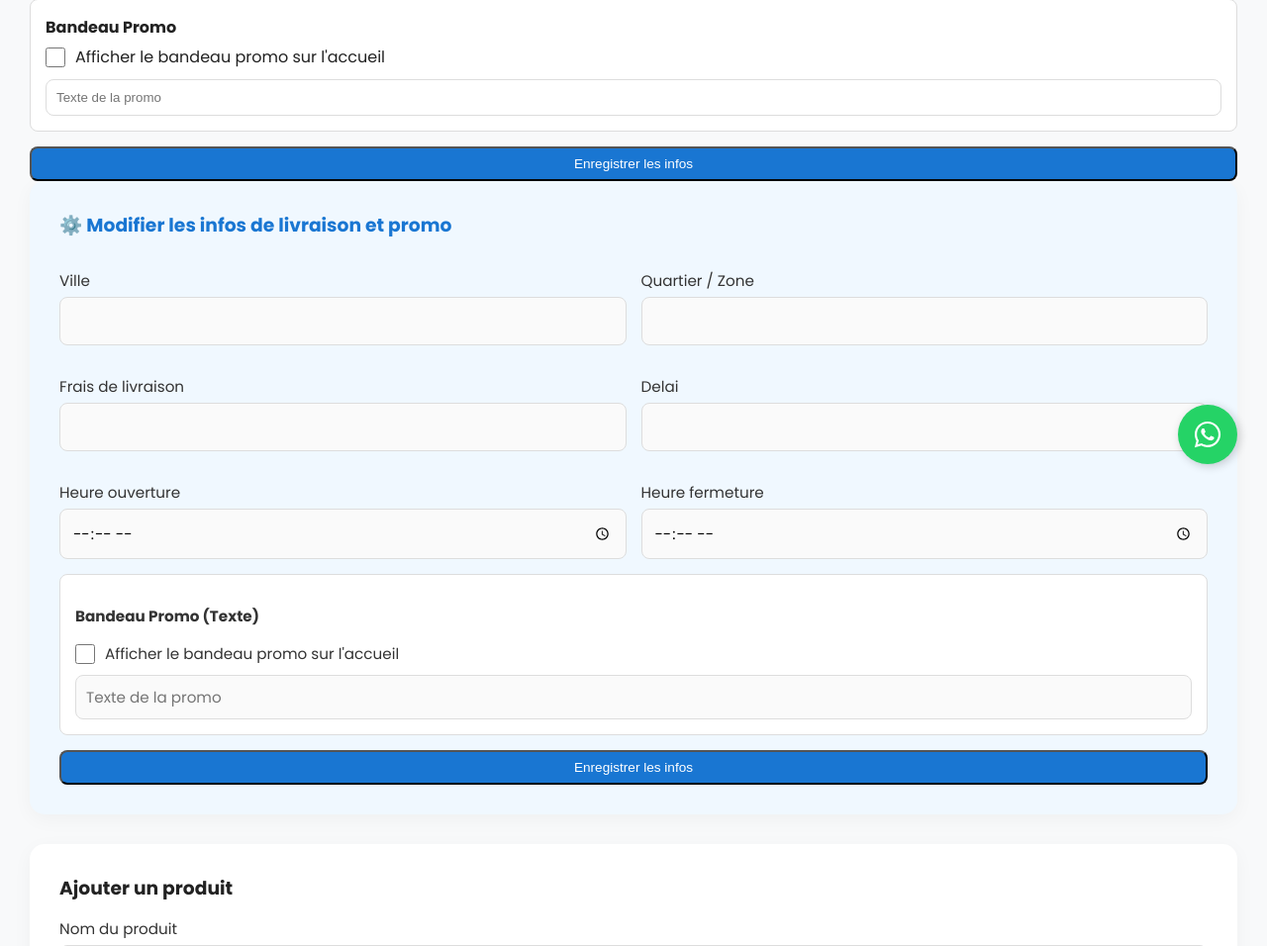
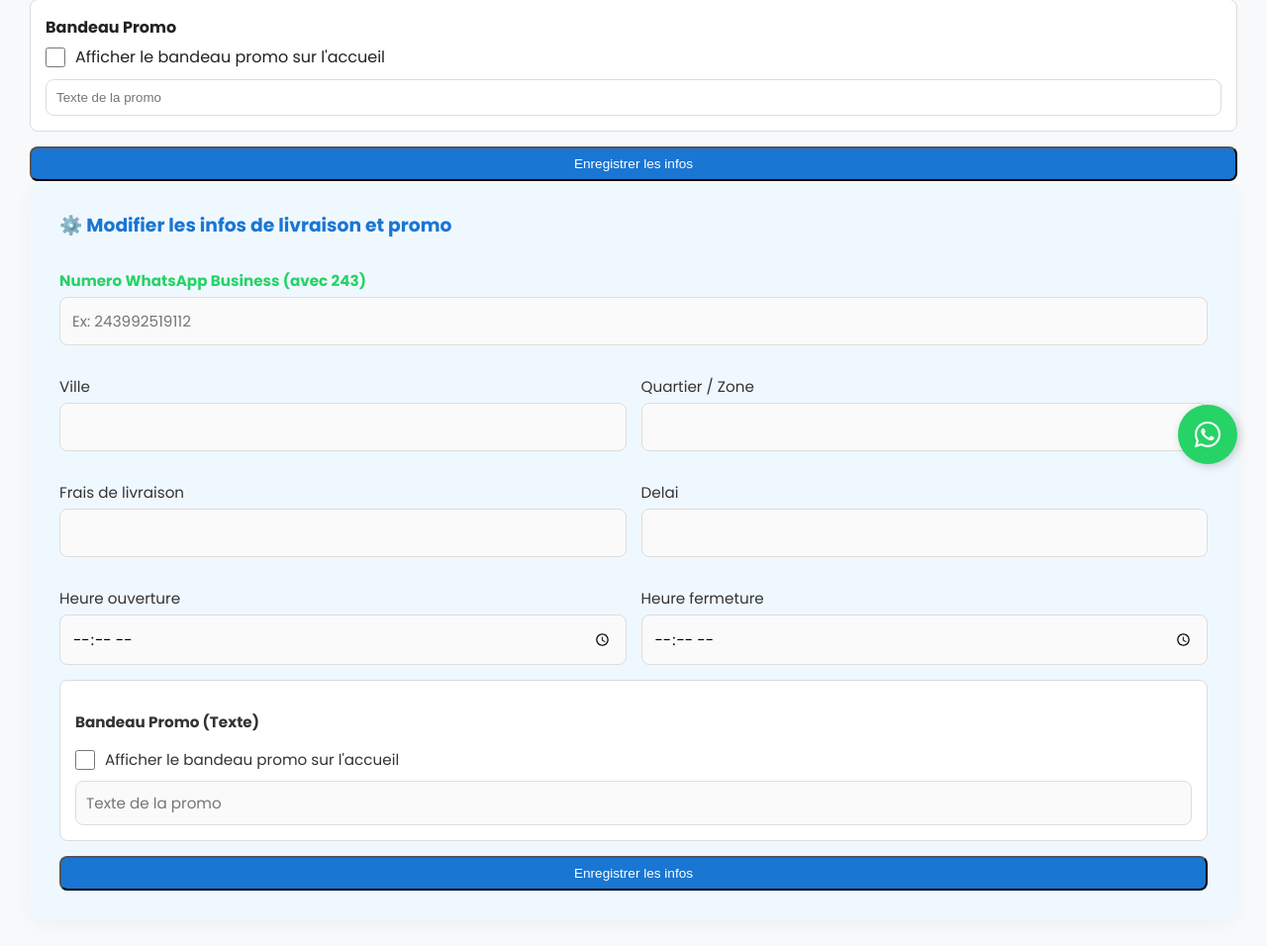
Before and after one commit to jacobilisadjiga243-oss/joel-business, a Python web app: template templates/admin_dashboard.html in a window 1280 px wide. Shown: the part 301-1257 px from the top of the page at 99% size. Run offline with Jinja, Linux system fonts and the light colour scheme; the template is opened without the code that fills it, so the values that code supplies are empty.

Commit message:
Ajout de la gestion du numero WhatsApp depuis l'admin

```diff
--- a/app.py
+++ b/app.py
@@ -11,7 +11,7 @@ app = Flask(__name__)
 app.config.from_object(Config)
 db = SQLAlchemy(app)
 
-WHATSAPP_NUMBER = "243992519112"
+WHATSAPP_NUMBER = "243992519112" # Valeur par defaut
 ADMIN_PASSWORD = "joel2026"
 
 class Produit(db.Model):
@@ -320,6 +320,7 @@ def admin_infos():
     info.heure_fin = request.form.get("heure_fin")
     info.promo_texte = request.form.get("promo_texte")
     info.promo_active = True if request.form.get("promo_active") else False
+    info.whatsapp = request.form.get("whatsapp")
     db.session.commit()
     flash("Infos mises a jour !", "success")
     return redirect(url_for("admin_dashboard"))
--- a/templates/admin_dashboard.html
+++ b/templates/admin_dashboard.html
@@ -35,6 +35,10 @@
         <h3 style="margin-bottom: 15px; color: #1976d2;">⚙️ Modifier les infos de livraison et promo</h3>
         <form method="POST" action="/admin/infos">
             <div style="display:grid; grid-template-columns: 1fr 1fr; gap: 15px;">
+                <div style="grid-column: 1 / -1;">
+                    <label style="color: #25D366; font-weight: bold;">Numero WhatsApp Business (avec 243)</label>
+                    <input type="text" name="whatsapp" value="{{ info.whatsapp }}" placeholder="Ex: 243992519112" required>
+                </div>
                 <div><label>Ville</label><input type="text" name="ville" value="{{ info.ville }}" required></div>
                 <div><label>Quartier / Zone</label><input type="text" name="quartier" value="{{ info.quartier }}" required></div>
                 <div><label>Frais de livraison</label><input type="text" name="frais" value="{{ info.frais }}" required></div>
--- a/templates/base.html
+++ b/templates/base.html
@@ -59,7 +59,7 @@
     </p>
 </footer>
 
-<a href="https://wa.me/243992519112?text=Bonjour%20Joel%20Business%2C%20je%20suis%20interesse%20par%20vos%20produits." target="_blank" class="whatsapp-float">
+<a href="https://wa.me/{{ info.whatsapp or "243992519112" }}?text=Bonjour%20Joel%20Business%2C%20je%20suis%20interesse%20par%20vos%20produits." target="_blank" class="whatsapp-float">
     <svg xmlns="http://www.w3.org/2000/svg" viewBox="0 0 448 512" width="30" height="30" fill="white"><path d="M380.9 97.1C339 55.1 283.2 32 223.9 32c-122.4 0-222 99.6-222 222 0 39.1 10.2 77.3 29.6 111L0 480l117.7-30.9c32.4 17.7 68.9 27 106.1 27h.1c122.3 0 224.1-99.6 224.1-222 0-59.3-25.2-115-67.1-157zm-157 341.6c-33.2 0-65.7-8.9-94-25.7l-6.7-4-69.8 18.3L72 359.2l-4.4-7c-18.5-29.4-28.2-63.3-28.2-98.2 0-101.7 82.8-184.5 184.6-184.5 49.3 0 95.6 19.2 130.4 54.1 34.8 34.9 56.2 81.2 56.1 130.5 0 101.8-84.9 184.6-186.6 184.6zm101.2-138.2c-5.5-2.8-32.8-16.2-37.9-18-5.1-1.9-8.8-2.8-12.5 2.8-3.7 5.6-14.3 18-17.6 21.8-3.2 3.7-6.5 4.2-12 1.4-32.6-16.3-54-29.1-75.5-66-5.7-9.8 5.7-9.1 16.3-30.3 1.8-3.7.9-6.9-.5-9.7-1.4-2.8-12.5-30.1-17.1-41.2-4.5-10.8-9.1-9.3-12.5-9.5-3.2-.2-6.9-.2-10.6-.2-3.7 0-9.7 1.4-14.8 6.9-5.1 5.6-19.4 19-19.4 46.3 0 27.3 19.9 53.7 22.6 57.4 2.8 3.7 39.1 59.7 94.8 83.8 35.2 15.2 49 16.5 66.6 13.9 10.7-1.6 32.8-13.4 37.4-26.4 4.6-13 4.6-24.1 3.2-26.4-1.3-2.5-5-3.9-10.5-6.6z"/></svg>
 </a>
 
```
